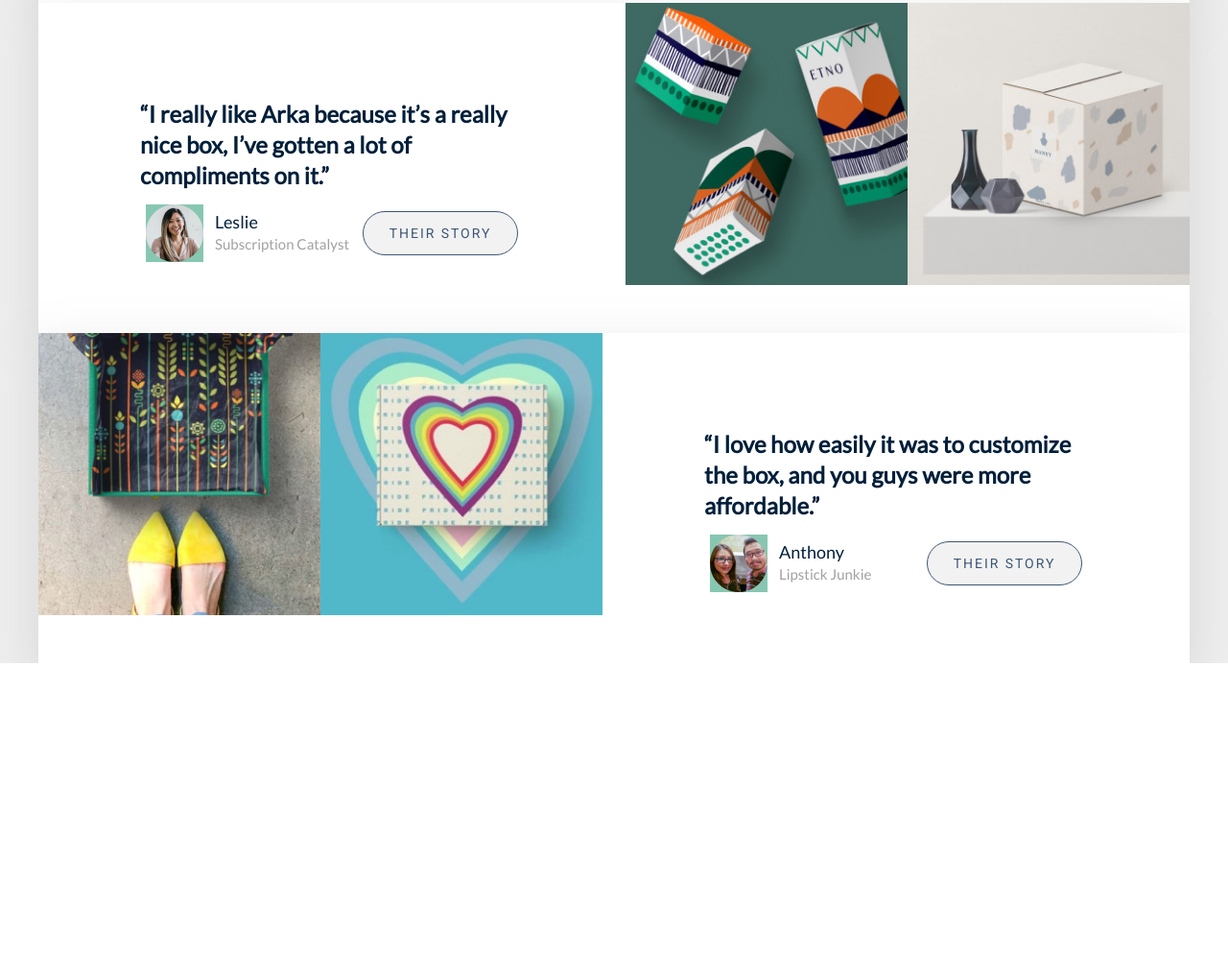
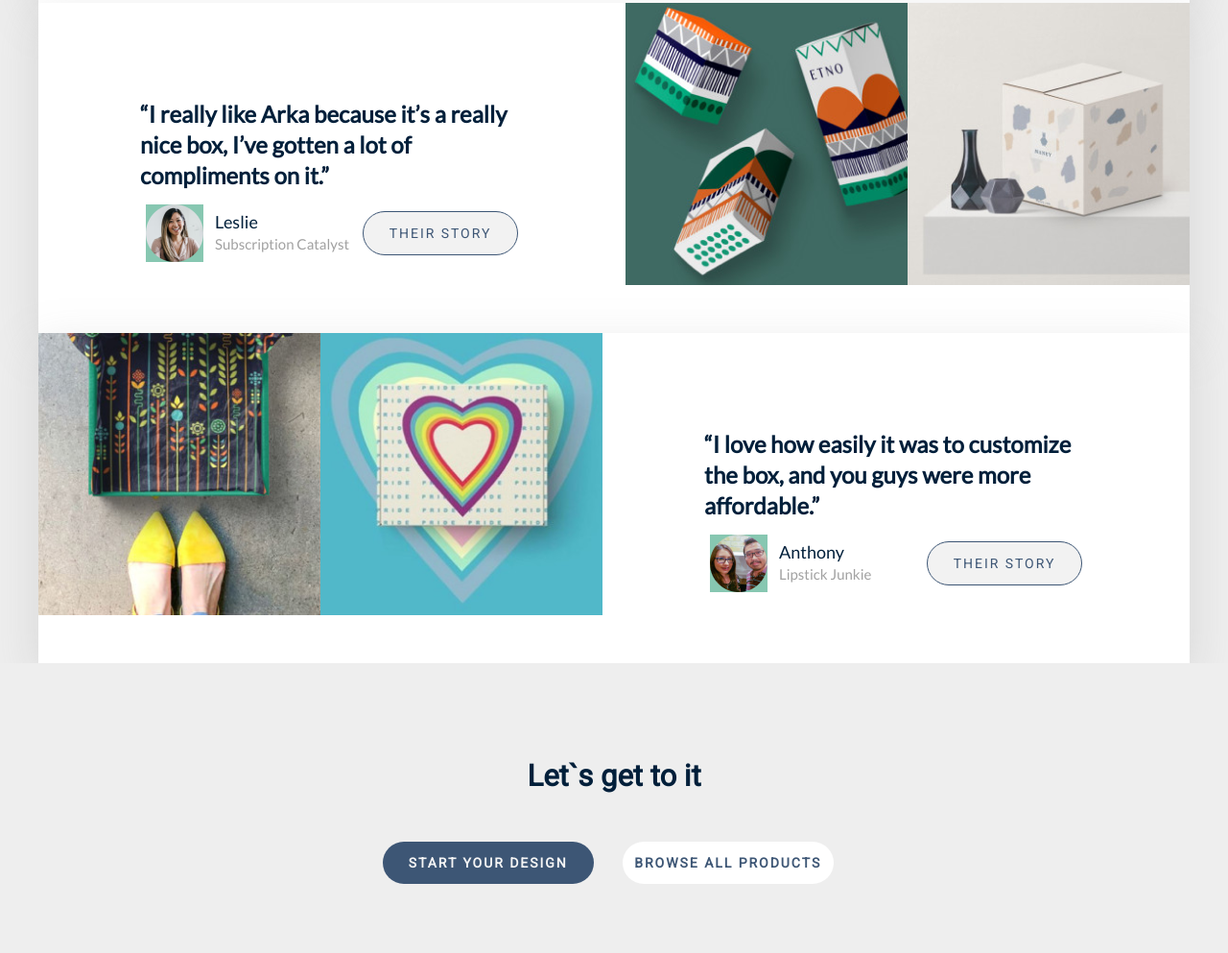
Before and after one commit to Andrewsabatyuk/arka-layout, a plain HTML site: page index.html in a window 1280 px wide. Shown: the part 4515-5508 px from the top of the page at 96% size. Before the commit the page ends 5206 px from the top, so only its background shows below. Drawn offline with Linux system fonts and the light colour scheme.

Commit message:
last section
in front footer

```diff
--- a/index.html
+++ b/index.html
@@ -210,19 +210,22 @@
           <div class="adventure__card">
             <img src="Images/Eco-material.png" alt="">
             <h3 class="adventures__card__head">Eco-Friendly Material</h3>
-            <p class="adventures__card__text">Order as little as 10, giving you the lowest minimums in the industry at the best prices.</p>
+            <p class="adventures__card__text">Order as little as 10, giving you the lowest minimums in the industry at
+              the best prices.</p>
           </div>
 
           <div class="adventure__card">
             <img src="Images/full-print.png" alt="">
             <h3 class="adventures__card__head">Full Outside Print</h3>
-            <p class="adventures__card__text">Design what you want - no extra cost! Prices include 100% exterior print, change design whenever!</p>
+            <p class="adventures__card__text">Design what you want - no extra cost! Prices include 100% exterior print,
+              change design whenever!</p>
           </div>
 
           <div class="adventure__card">
             <img src="Images/proofing.png" alt="">
             <h3 class="adventures__card__head">Proofing</h3>
-            <p class="adventures__card__text">After you order, our internal designers help make sure your designs are 100% ready for printing!</p>
+            <p class="adventures__card__text">After you order, our internal designers help make sure your designs are
+              100% ready for printing!</p>
           </div>
         </div>
       </div>
@@ -237,14 +240,16 @@
           <div class="yellow__cards__item1">
             <img src="Images/size tou need.png" alt="#">
             <h1 class="yellow__cards__item1__header">Couldn't find a size you need?</h1>
-            <p class="yellow__cards__item1__text">We’ll work directly with you to create a fully branded packaging system.</p>
+            <p class="yellow__cards__item1__text">We’ll work directly with you to create a fully branded packaging
+              system.</p>
             <a href="#" class="yellow__btn">Request a quote</a>
           </div>
 
           <div class="yellow__cards__item2">
             <img src="Images/free template.png" alt="#">
             <h1 class="yellow__cards__item1__header">Need a free dieline template?</h1>
-            <p class="yellow__cards__item1__text">Let us know what size you need and we'll email an Adobe Illustrator dieline to you within 3-4 business days.</p>
+            <p class="yellow__cards__item1__text">Let us know what size you need and we'll email an Adobe Illustrator
+              dieline to you within 3-4 business days.</p>
             <a href="#" class="yellow__btn">Request dieline</a>
           </div>
         </div>
@@ -261,12 +266,14 @@
           <img src="Images/Img2.png" alt="">
         </div>
         <div class="arka_info__wrapper__item">
-          <h3 class="arka_info__wrapper__item__text">“Arka’s team is super fast, knowledgeable, and easy to work with - highly recommended!”</h3>
+          <h3 class="arka_info__wrapper__item__text">“Arka’s team is super fast, knowledgeable, and easy to work with -
+            highly recommended!”</h3>
           <div class="arka_info__wrapper__item__card">
             <img src="Images/LilImg1.png" alt="">
             <div class="card__text">
               <p class="card__text-name">Jesse</p>
-              <p class="card__text-sub">Subscription Catalyst</p></div>
+              <p class="card__text-sub">Subscription Catalyst</p>
+            </div>
 
             <a href="#" class="arka_info__wrapper__item__btn">Their story</a>
           </div>
@@ -276,12 +283,14 @@
       <div class="arka_info__wrapper">
 
         <div class="arka_info__wrapper__item">
-          <h3 class="arka_info__wrapper__item__text">“I really like Arka because it’s a really nice box, I’ve gotten a lot of compliments on&nbsp;it.”</h3>
+          <h3 class="arka_info__wrapper__item__text">“I really like Arka because it’s a really nice box, I’ve gotten a
+            lot of compliments on&nbsp;it.”</h3>
           <div class="arka_info__wrapper__item__card">
             <img src="Images/Leslie.png" alt="">
             <div class="card__text">
               <p class="card__text-name">Leslie</p>
-              <p class="card__text-sub">Subscription Catalyst</p></div>
+              <p class="card__text-sub">Subscription Catalyst</p>
+            </div>
 
             <a href="#" class="arka_info__wrapper__item__btn">Their story</a>
           </div>
@@ -298,12 +307,14 @@
           <img src="Images/Img6.png" alt="">
         </div>
         <div class="arka_info__wrapper__item">
-          <h3 class="arka_info__wrapper__item__text">“I love how easily it was to customize the box, and you guys were more affordable.”</h3>
+          <h3 class="arka_info__wrapper__item__text">“I love how easily it was to customize the box, and you guys were
+            more affordable.”</h3>
           <div class="arka_info__wrapper__item__card">
             <img src="Images/Antony.png" alt="">
             <div class="card__text">
               <p class="card__text-name">Anthony</p>
-              <p class="card__text-sub">Lipstick Junkie</p></div>
+              <p class="card__text-sub">Lipstick Junkie</p>
+            </div>
 
             <a href="#" class="arka_info__wrapper__item__btn">Their story</a>
           </div>
@@ -311,6 +322,14 @@
       </div>
     </section>
 
+    <!-- Last section -->
+    <section class='last'>
+      <h1 class="last__header">Let`s get to it</h1>
+      <div class="last__container">
+        <a href="#" class="last__btn">Start your design</a>
+        <a href="#" class="last__btn white">Browse all products</a>
+      </div>
+    </section>
 
   </main>
 </body>
--- a/style.scss
+++ b/style.scss
@@ -12,7 +12,8 @@ $main-font: 'Roboto',
 sans-serif;
 $nav-color: rgba(1, 31, 58, 1);
 $btn-background:rgba(61, 86, 117, 1);
-$reg-font: 'Lato', sans-serif;
+$reg-font: 'Lato',
+sans-serif;
 
 
 
@@ -515,8 +516,8 @@ section {
 
 // Merchants love Arka section
 
-.arka_info__header{
-    padding:100px 100px;
+.arka_info__header {
+    padding: 100px 100px;
     text-align: center;
     font-style: 32px;
     line-height: 37.5px;
@@ -525,7 +526,7 @@ section {
     font-weight: 700;
 }
 
-.arka_info__wrapper{
+.arka_info__wrapper {
     max-width: 1200px;
     margin: 0 auto;
     background: #FFFFFF;
@@ -535,12 +536,12 @@ section {
     height: 294px;
     padding-bottom: 50px;
 
-    &__img{
+    &__img {
         display: flex;
         flex-direction: row;
     }
 
-    .arka_info__wrapper__item{
+    .arka_info__wrapper__item {
         display: flex;
         // flex-direction: column;
         padding: 100px 0px 20px 0px;
@@ -549,7 +550,7 @@ section {
         // max-width: 400px;
 
 
-        &__card{
+        &__card {
             color: $nav-color;
             display: flex;
             flex-direction: row;
@@ -559,7 +560,7 @@ section {
         }
 
 
-        &__text{
+        &__text {
             font-family: $reg-font;
             font-size: 24px;
             line-height: 32px;
@@ -569,7 +570,7 @@ section {
         }
 
 
-        &__btn{
+        &__btn {
             width: 160px;
             height: 44px;
             border-radius: 44px;
@@ -586,7 +587,8 @@ section {
             text-decoration: none;
             border: 1px solid #3D5675;
         }
-        .card__text-name{
+
+        .card__text-name {
             font-family: $reg-font;
             line-height: 22px;
             font-size: 18px;
@@ -595,7 +597,7 @@ section {
             width: 44px;
         }
 
-        .card__text-sub{
+        .card__text-sub {
             width: 142px;
             line-height: 24px;
             font-family: $reg-font;
@@ -605,3 +607,54 @@ section {
 
     }
 }
+
+
+.last {
+
+    &__header{
+        display: flex;
+        align-items: center;
+        justify-content: center;
+        padding-top: 100px;
+        font-family: $main-font;
+        color: $nav-color;
+        font-weight: 700;
+        line-height: 36px;
+        font-size: 31px;
+    }
+    &__btn {
+        height: 44px;
+        width: 220px;
+        background: $btn-background;
+        text-decoration: none;
+        border-radius: 44px;
+        color: whitesmoke;
+        font-family: $main-font;
+        letter-spacing: 1.96px;
+        text-align: center;
+        line-height: 18px;
+        text-transform: uppercase;
+        font-size: 14px;
+        display: flex;
+        justify-content: center;
+        align-items: center;
+        margin-top: 50px;
+        margin-left: -2.5%;
+        margin-bottom: 72px;
+        font-weight: 700;
+
+    }
+    .white{
+        background: rgba(255, 255, 255, 1);
+        color: rgba(61, 86, 117, 1);
+    }
+
+    &__container{
+        margin: 0 auto;
+        display: flex;
+        flex-direction: row;
+        align-items: center;
+        justify-content: space-around;
+        max-width: 500px;
+    }
+}
```
Also changed, not shown: style.css, 1 other file. Lines whose indentation alone changed are shown as unchanged.
